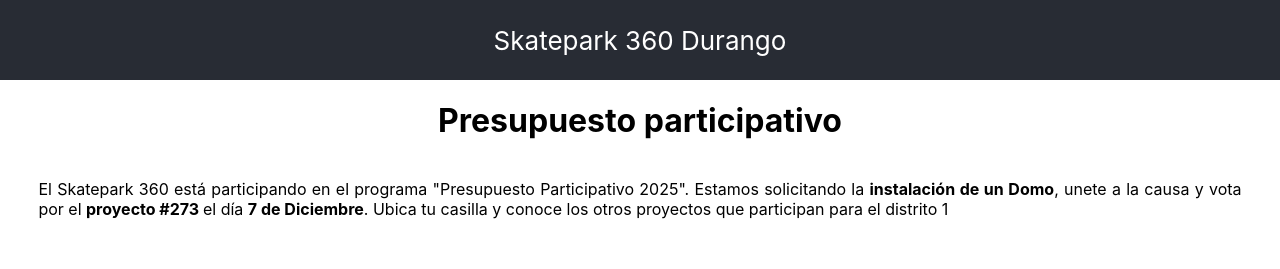
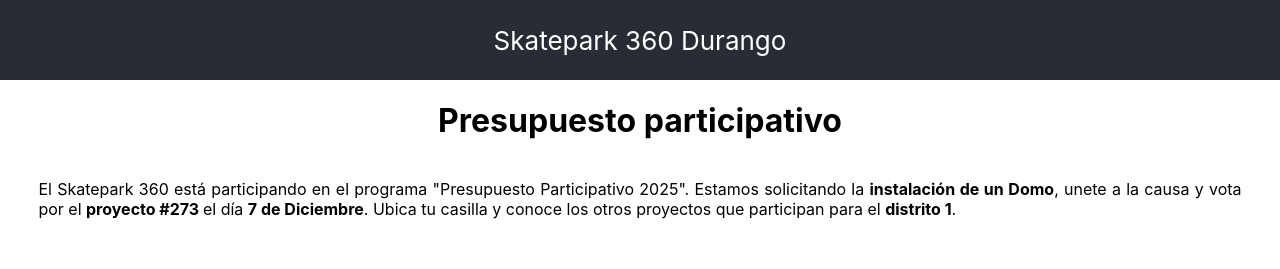
Before and after one commit to otz-dev/presupuesto-participativo-2025, a React (Create React App) app: page / in a window 1280 px wide. Shown: the top 269 px of the page. Built offline with nearby package versions, Linux system fonts and the light colour scheme.

Commit message:
code cleanup

```diff
--- a/src/App.js
+++ b/src/App.js
@@ -14,7 +14,7 @@ function App() {
           margin: '3%'
         }}>
           <p>El Skatepark 360 está participando en el programa "Presupuesto Participativo 2025". Estamos solicitando la <strong>instalación de un Domo</strong>, unete a la causa y vota por el <strong>proyecto #273 </strong> el día <strong>7 de Diciembre</strong>.
-          Ubica tu casilla  y conoce los otros proyectos que participan para el distrito 1</p>
+          Ubica tu casilla  y conoce los otros proyectos que participan para el <strong>distrito 1</strong>.</p>
         </div>
 
         <div >
```
